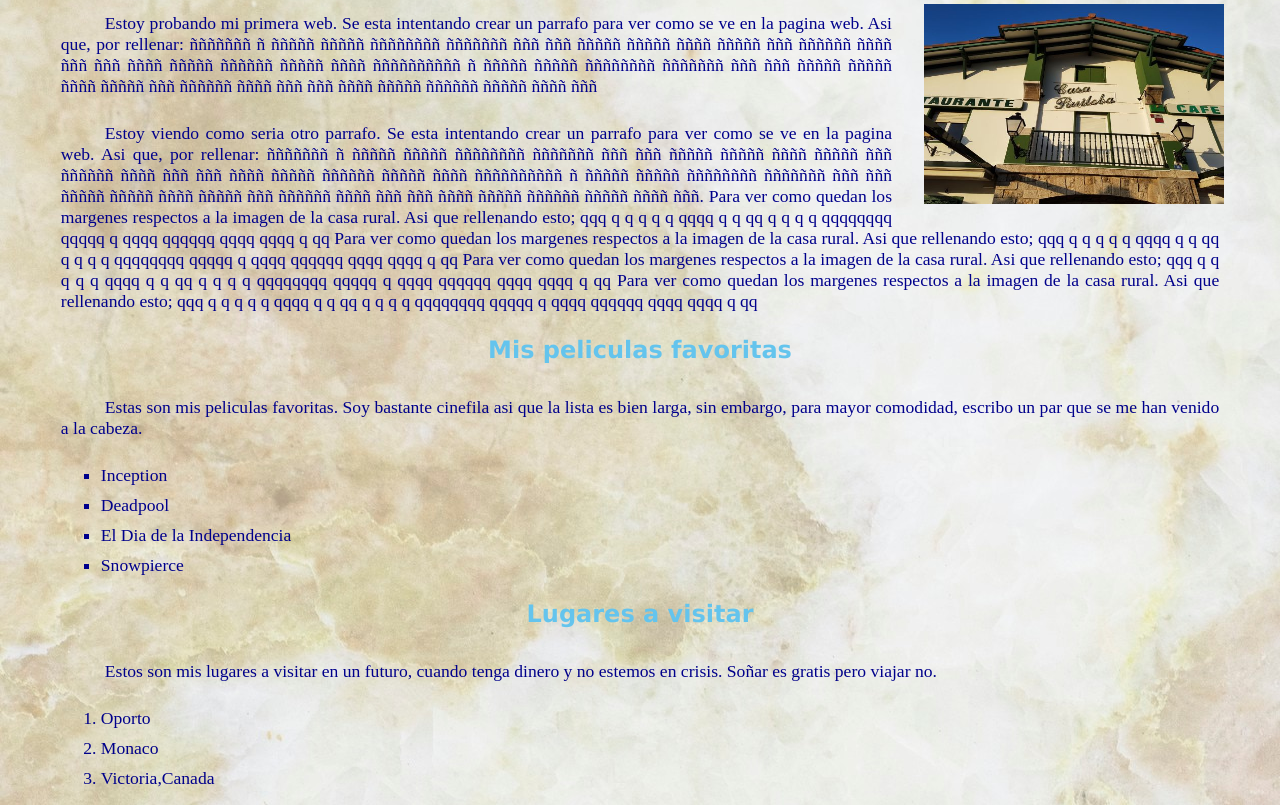
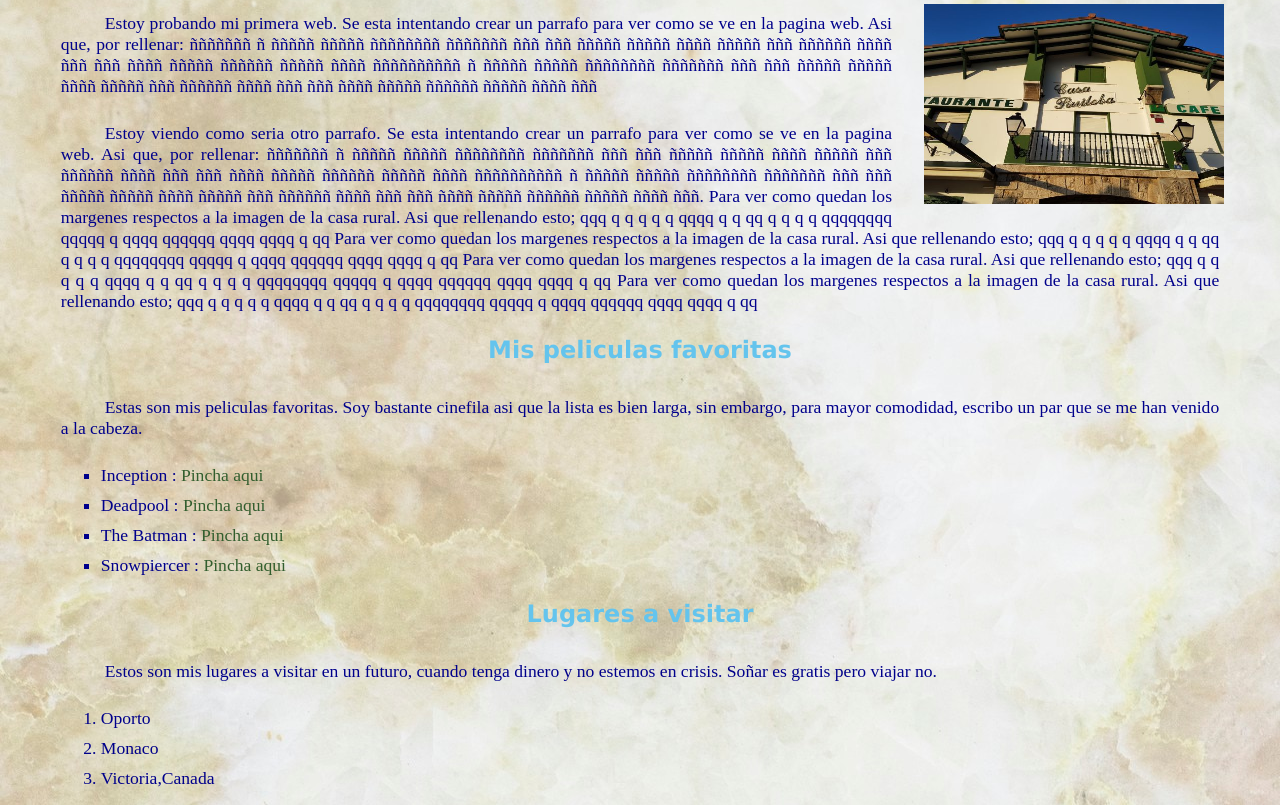
Before and after one commit to carmele9/web, a plain HTML site: page index.html in a window 1280 px wide. Shown: the part 137-942 px from the top of the page. Drawn offline with Linux system fonts and the light colour scheme.

Commit message:
add url and style them

```diff
--- a/index.html
+++ b/index.html
@@ -19,10 +19,10 @@
         <p>Estas son mis peliculas favoritas. Soy bastante cinefila asi que la lista es bien larga, sin embargo, para mayor comodidad, escribo un par que se me han venido a la cabeza.</p>
 
         <ul>
-            <li>Inception</li>
-            <li>Deadpool</li>
-            <li>El Dia de la Independencia</li>
-            <li>Snowpierce</li>
+            <li>Inception : <a href="https://www.imdb.com/title/tt1375666/"> Pincha aqui</a></li>
+            <li>Deadpool : <a href="https://www.imdb.com/title/tt1431045/?ref_=fn_al_tt_1"> Pincha aqui</a></li>
+            <li>The Batman : <a href="https://www.imdb.com/title/tt1877830/?ref_=nv_sr_srsg_0"> Pincha aqui</a></li>
+            <li>Snowpiercer : <a href="https://www.imdb.com/title/tt1706620/?ref_=nv_sr_srsg_3"> Pincha aqui</a></li>
         </ul>
 
         <h3>Lugares a visitar</h3>
--- a/style.css
+++ b/style.css
@@ -40,3 +40,10 @@ ul{list-style-type: square;}
 
 body{background-color: bisque;
     background-image: url("objetos/diseno-fondo-textura-marmol-beige.jpg");}
+
+a{text-decoration:none;}
+
+a:link{color: rgb(50, 94, 46);}
+a:visited{color: aquamarine;}
+a:hover{color: crimson;}
+a:active{color:mediumvioletred}
```
